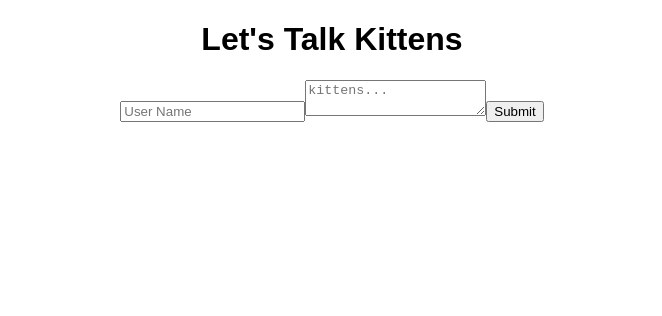
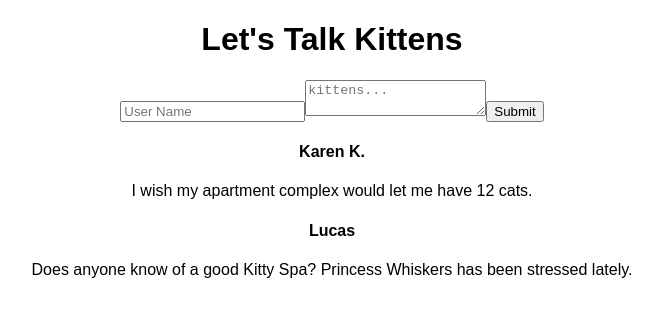
Before and after one commit to bbryant7/MERN-simple-app, a React (Create React App) app: page / in a window 1280 px wide. Shown: the top 316 px of the page, without its empty margins (308-970 px from the left). Built offline with nearby package versions, Linux system fonts and the light colour scheme.

Commit message:
create list component, temp data

```diff
--- a/src/App.js
+++ b/src/App.js
@@ -1,15 +1,20 @@
 import React, { Component } from 'react';
 import './App.css';
-import Form from './containers/Form'
-import List from './containers/List'
+import Form from './containers/Form';
+import List from './containers/List';
+import Data from './data'
 
 class App extends Component {
+  constructor(props){
+    super(props)
+    this.state = {data: []}
+  }
   render() {
     return (
       <div className="App">
           <h1>Let's Talk Kittens</h1>
           <Form />
-          <List />
+          < List data={Data} />
       </div>
     );
   }
--- a/src/containers/Comment.js
+++ b/src/containers/Comment.js
@@ -0,0 +1,18 @@
+import React, { Component } from 'react';
+
+export default class Comment extends Component {
+
+  constructor(props){
+    super(props);
+
+  }
+
+  render(){
+    return(
+      <div>
+        <h4> {this.props.author}</h4>
+        <p> {this.props.text} </p>
+      </div>
+    )
+  }
+}
--- a/src/containers/Form.js
+++ b/src/containers/Form.js
@@ -22,7 +22,10 @@ export default class Form extends Component {
   }
 
   handleSubmit(e){
+    e.preventDefault();
     console.log("yayyy kittens!")
+    this.props.onCommentSubmit({ author: this.state.author, text:this.state.text});
+    this.setState({author: '', text: ''})
   }
   render() {
     return (
--- a/src/containers/List.js
+++ b/src/containers/List.js
@@ -1,10 +1,20 @@
 import React, { Component } from 'react';
+import Comment from './Comment'
 import '../App.css';
 
 export default class List extends Component {
   render() {
+    let forumList = this.props.data.map(comment => {
+      return(
+        <Comment author={comment.author} text={comment.text} key={comment.id}>
+          {comment.author}
+          {comment.text}
+        </Comment>
+      )
+    })
     return (
       <div>
+        {forumList}
       </div>
     );
   }
--- /dev/null
+++ b/src/data.js
@@ -0,0 +1,13 @@
+const data = [
+  {
+    id: 1,
+    author: 'Karen K.',
+    text: 'I wish my apartment complex would let me have 12 cats.'
+  },
+  { id: 2,
+    author: 'Lucas',
+    text: 'Does anyone know of a good Kitty Spa? Princess Whiskers has been stressed lately.'
+  }
+]
+
+module.exports = data;
```
